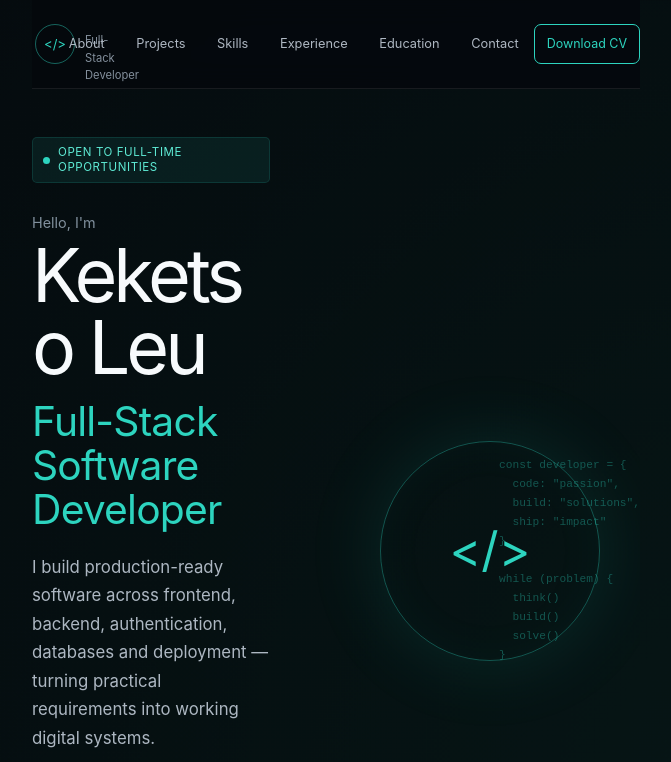
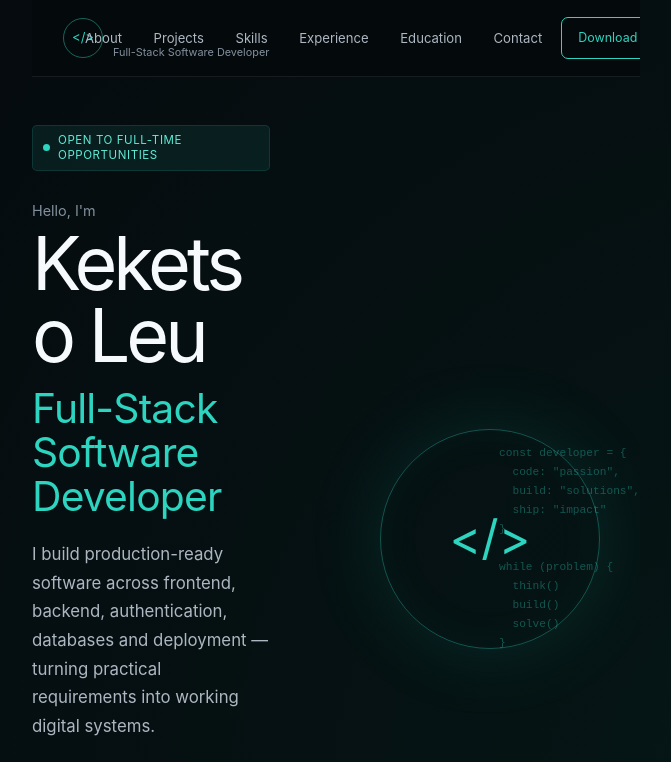
Before and after one commit to keketsoleu25/recruiter-magnet, a Vue app: page / in a window 1280 px wide. Shown: the top 762 px of the page, without its empty margins (0-671 px from the left). Built offline with nearby package versions, Linux system fonts and the light colour scheme; the HTML template or start-up script is replaced by a standard one.

Commit message:
style: improve navigation balance at mid widths

```diff
--- a/src/components/RecruiterNav.vue
+++ b/src/components/RecruiterNav.vue
@@ -1,7 +1,8 @@
 <script setup lang="ts">
 /*
  * RecruiterNav
- * Mobile-first navigation that keeps identity and CV access visible at every size.
+ * Keeps identity and CV access visible at every size while avoiding cramped
+ * desktop navigation on narrower laptop and zoomed browser layouts.
  */
 
 const navItems = [
@@ -22,7 +23,7 @@ const navItems = [
 
         <span class="brand-copy">
           <strong>Keketso <em>Leu</em></strong>
-          <small>Full-Stack Developer</small>
+          <small>Full-Stack Software Developer</small>
         </span>
       </a>
 
@@ -44,13 +45,13 @@ const navItems = [
 .nav-shell {
   width: 100%;
   border-bottom: 1px solid rgba(255, 255, 255, 0.08);
-  background: rgba(5, 9, 13, 0.88);
+  background: rgba(5, 9, 13, 0.9);
   backdrop-filter: blur(14px);
 }
 
 .nav {
   width: 100%;
-  max-width: 1180px;
+  max-width: 1240px;
   min-height: 68px;
   margin-inline: auto;
   padding-inline: 16px;
@@ -58,7 +59,7 @@ const navItems = [
   display: flex;
   align-items: center;
   justify-content: space-between;
-  gap: 12px;
+  gap: 16px;
 }
 
 .brand {
@@ -94,7 +95,7 @@ const navItems = [
 .brand strong {
   overflow: hidden;
   color: #f7fafc;
-  font-size: 0.92rem;
+  font-size: 0.94rem;
   white-space: nowrap;
   text-overflow: ellipsis;
 }
@@ -108,7 +109,8 @@ const navItems = [
   display: none;
   margin-top: 3px;
   color: #84909d;
-  font-size: 0.7rem;
+  font-size: 0.68rem;
+  white-space: nowrap;
 }
 
 .links {
@@ -149,8 +151,8 @@ const navItems = [
 
 @media (min-width: 768px) {
   .nav {
-    min-height: 74px;
-    padding-inline: 24px;
+    min-height: 76px;
+    padding-inline: 28px;
   }
 
   .brand-mark {
@@ -161,18 +163,28 @@ const navItems = [
   .brand strong {
     font-size: 1rem;
   }
+
+  .cv-button {
+    padding: 10px 16px;
+  }
 }
 
-@media (min-width: 960px) {
+/*
+ * Keep the compact header on medium laptops and zoomed layouts.
+ * Full navigation appears only when there is genuinely enough width.
+ */
+@media (min-width: 1180px) {
   .links {
     display: flex;
     align-items: center;
-    gap: clamp(14px, 2vw, 26px);
+    gap: clamp(18px, 2vw, 28px);
+    margin-left: auto;
   }
 
   .links a {
     color: #aeb7c2;
-    font-size: 0.8rem;
+    font-size: 0.82rem;
+    white-space: nowrap;
     transition: color 160ms ease;
   }
 
@@ -181,7 +193,7 @@ const navItems = [
   }
 }
 
-@media (min-width: 1228px) {
+@media (min-width: 1296px) {
   .nav {
     padding-inline: 0;
   }
```
